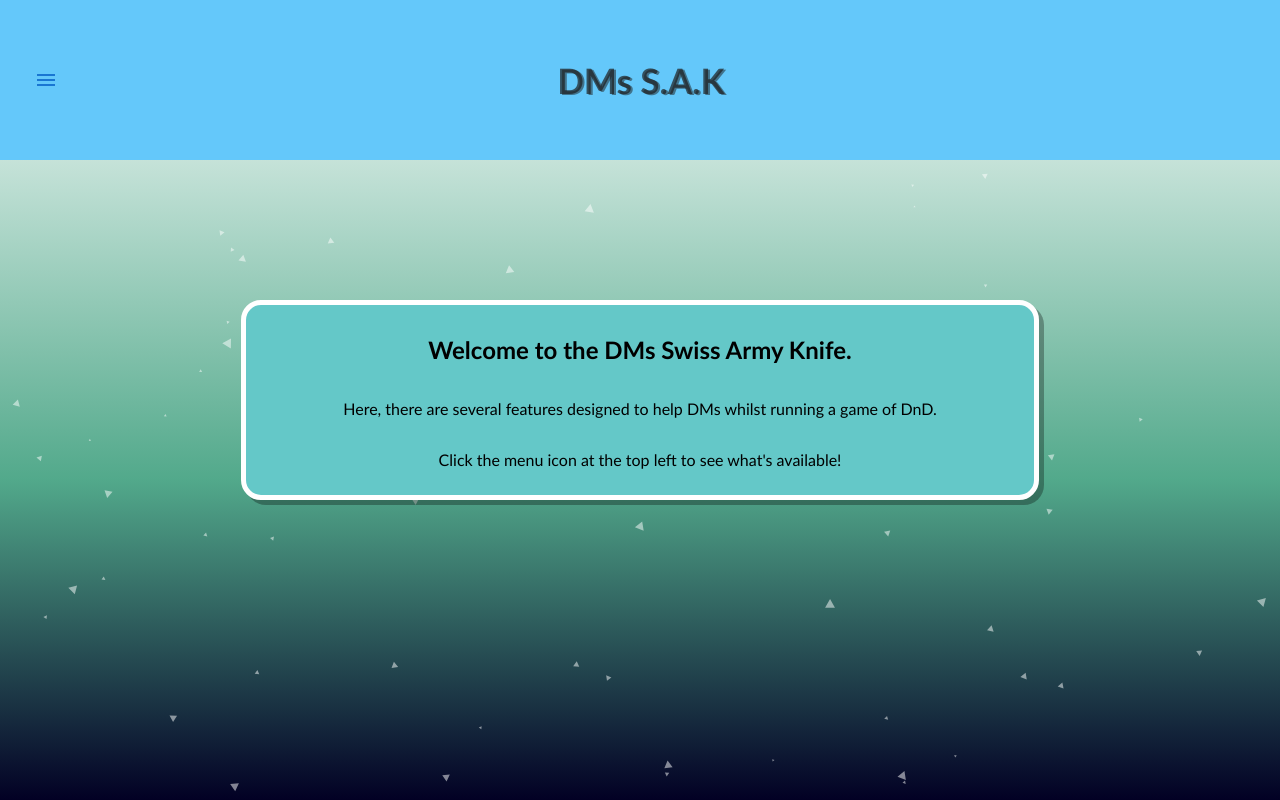
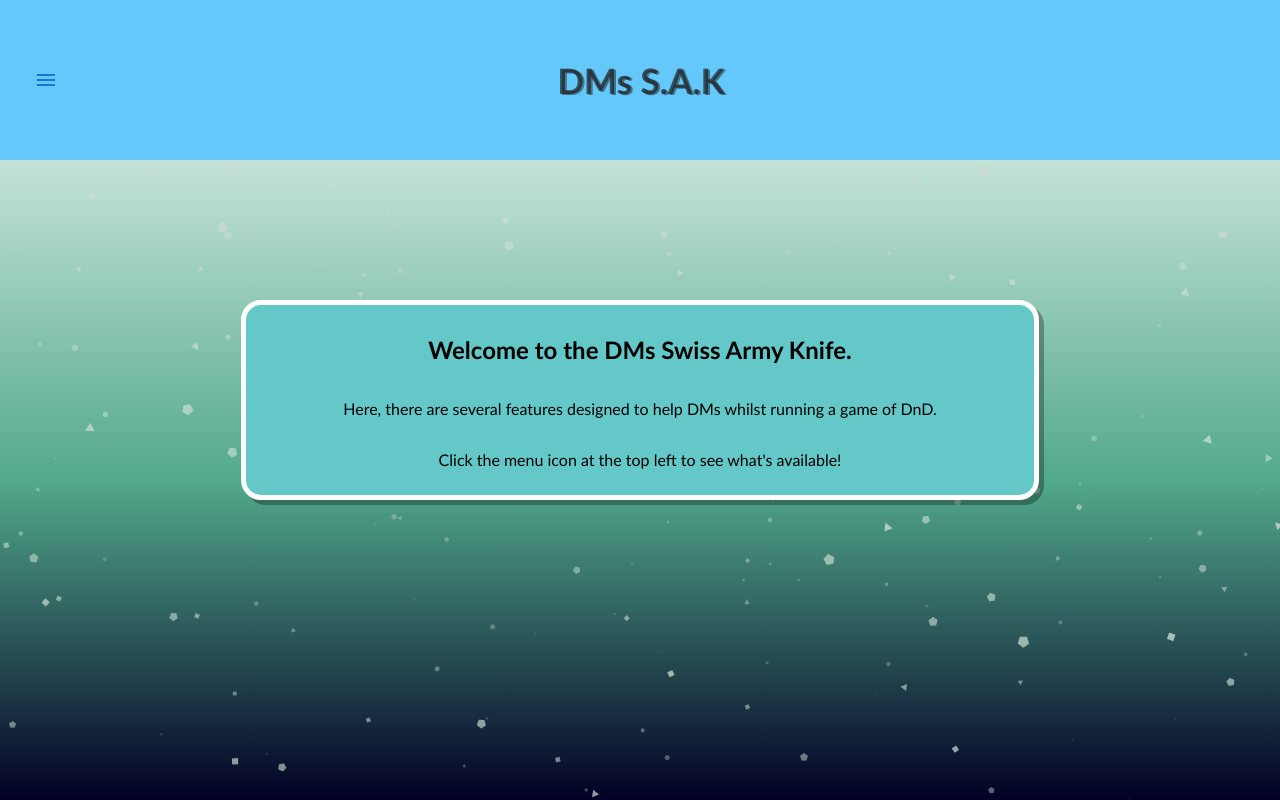
Before and after one commit to BNag87/Testing-Area, a React (Create React App) app: page / in a window 1280 px wide. Built offline with nearby package versions, Linux system fonts and the light colour scheme.

Commit message:
particle tweaks

```diff
--- a/src/Components/Major Components/C-MerchantGenerator.js
+++ b/src/Components/Major Components/C-MerchantGenerator.js
@@ -133,9 +133,10 @@ export const MerchantGenerator = () => {
 //==========----------→COMPONENT RETURN BLOCK STARTS HERE
         return(
             <>
-            <InvisiDiv inputPadding="0px 0px 0px 0px">
+                <InvisiDiv inputHeight="170px" />
+    <InvisiDiv inputMargin="0px 0px 500px 0px" Z="1">
             <Wrapper inputWidth="70%">
-                <Table inputWidth = "auto">
+                <Table inputWidth = "100%">
 
                     <TableHead>
                         {/* TABLE TITLE */}
@@ -241,14 +242,14 @@ export const MerchantGenerator = () => {
                         {/* TABLE HEADINGS */}
                         <TableRow>
                             <SuperTH>Item</SuperTH>
-                            <SuperTH>Category</SuperTH>
-                            <SuperTH>Weight</SuperTH>
+                            <SuperTH inputWidth="80px">Category</SuperTH>
+                            <SuperTH inputWidth="40px">Weight</SuperTH>
                             <SuperTH>Price Range</SuperTH>
                             <HtmlTooltip title = "Is this item available at this merchant?"  arrow placement="top">
-                                <SuperTH>Avl?</SuperTH>
+                                <SuperTH inputWidth="20px">Avl?</SuperTH>
                             </HtmlTooltip>
                             <HtmlTooltip title = "Is this item in short supply at this merchant?" arrow placement="top">
-                                <SuperTH>Ltd?</SuperTH>
+                                <SuperTH inputWidth="20px">Ltd?</SuperTH>
                             </HtmlTooltip>
 
                         </TableRow>
--- a/src/Components/Major Components/C-NpcGenerator.js
+++ b/src/Components/Major Components/C-NpcGenerator.js
@@ -240,7 +240,8 @@ function genAllBlurbs(){
 }
 return(
     <>
-    <InvisiDiv>
+    <InvisiDiv inputHeight="170px" />
+    <InvisiDiv inputMargin="0px 0px 500px 0px">
     <Wrapper inputWidth="65%">
         <Table inputWidth="95%">
             <TableHead>
--- a/src/Components/Minor Components/C-AnimatedBG.js
+++ b/src/Components/Minor Components/C-AnimatedBG.js
@@ -20,76 +20,61 @@ export const AnimatedBG = () => {
       };
 
       return (
-        <Particles style={{ position: "fixed", zIndex: "-1" }}
+        <Particles style={{ position: "fixed", zIndex: "-1", height:"100%" }}
           id="tsparticles"
           init={particlesInit}
           loaded={particlesLoaded}
           options={{
             background: {
                 color: {
-                    value: "linear-gradient(0deg, rgba(2,0,36,1) 0%, rgba(82,169,139,1) 40%, rgba(255,255,255,1) 100%)",
+                    value: "linear-gradient(0deg, rgba(2,0,36,1) 0%, rgba(82,169,139,1) 40%, rgba(190,190,199,1) 100%)",
                 },
             },
-            fpsLimit: 120,
-            interactivity: {
-              events: {
-                onHover: {
-                  enable: true,
-                  mode: "repulse",
-                },
-                resize: true,
-              },
-              modes: {
-                push: {
-                  quantity: 4,
-                },
-                repulse: {
-                  distance: 200,
-                  duration: 0.4,
-                },
-              },
-            },
+            fpsLimit: 60,
+
             particles: {
               color: {
-                value: "#ffffff",
+                value: "rgb(200,220,210)",
+                fill: true,
               },
 
               move: {
                 direction: "bottom",
                 enable: true,
-                outModes: {
-                  default: "destroy",
-                },
+                outModes: "out",
                 random: true,
                 speed: 3,
                 straight: true,
-
               },
               number: {
                 density: {
                   enable: true,
-                  area: 800,
+                  area: 700,
                 },
-                value: 80,
+                value: 190,
               },
 
               rotate: {
                 animation: {
                   enable: true,
-                  speed: 4,
+                  speed: 8,
                   sync: false,
                 },
             },
 
               opacity: {
-                value: 0.5,
+                value: 0.8,
               },
               shape: {
-                type: "triangle",
+                type: ["square", "triangle", "polygon"],
               },
               size: {
-                value: { min: 1, max: 5 },
+                value: { min: 4, max: 5 },
               },
+
+              zIndex: {
+                value: { min: 0, max: 100 }
+              }
             },
             detectRetina: true,
           }}
```
Also changed, not shown: 1 other file (tests, documents, lock files or other folders).
